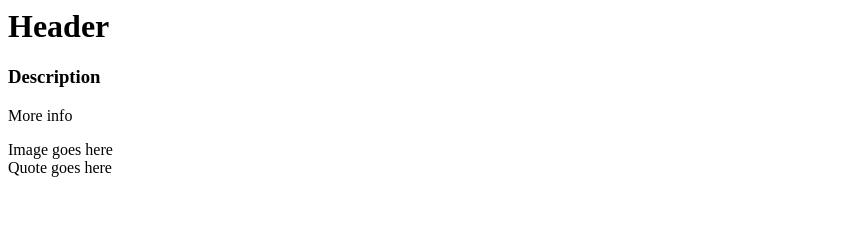
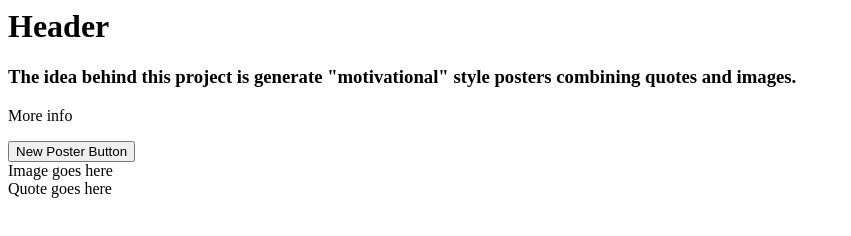
Before and after one commit to devashrlucas/Nature-Poster, a website: page index.html in a window 1280 px wide. Shown: the whole page, without its empty margins (0-851 px from the left). Drawn offline with Linux system fonts and the light colour scheme.

Commit message:
Installed gh-pages.

```diff
--- a/index.html
+++ b/index.html
@@ -8,8 +8,9 @@
   <body>
     <header>
       <h1>Header</h1>
-      <h3>Description</h3>
+      <h3>The idea behind this project is generate "motivational" style posters combining quotes and images.</h3>
       <p>More info</p>
+      <button id="generator">New Poster Button</button>
     </header>
     <div class="container" id="app-container">
       <div class="container" id="image-container">Image goes here</div>
--- a/package.json
+++ b/package.json
@@ -19,6 +19,7 @@
   "devDependencies": {
     "eslint": "^6.7.2",
     "eslint-config-airbnb-base": "^14.0.0",
-    "eslint-plugin-import": "^2.19.1"
+    "eslint-plugin-import": "^2.19.1",
+    "gh-pages": "^3.1.0"
   }
 }
```
Also changed, not shown: 2 other files.
